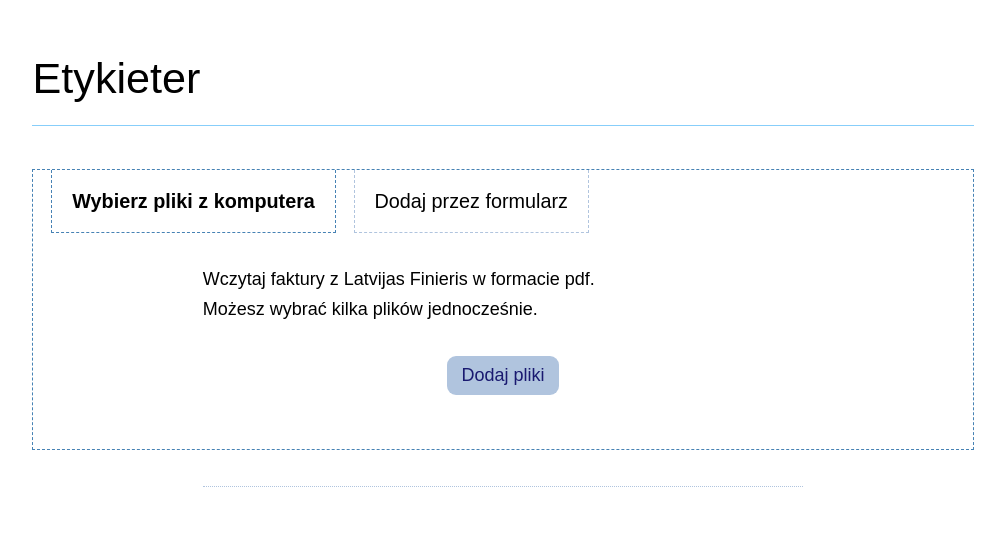
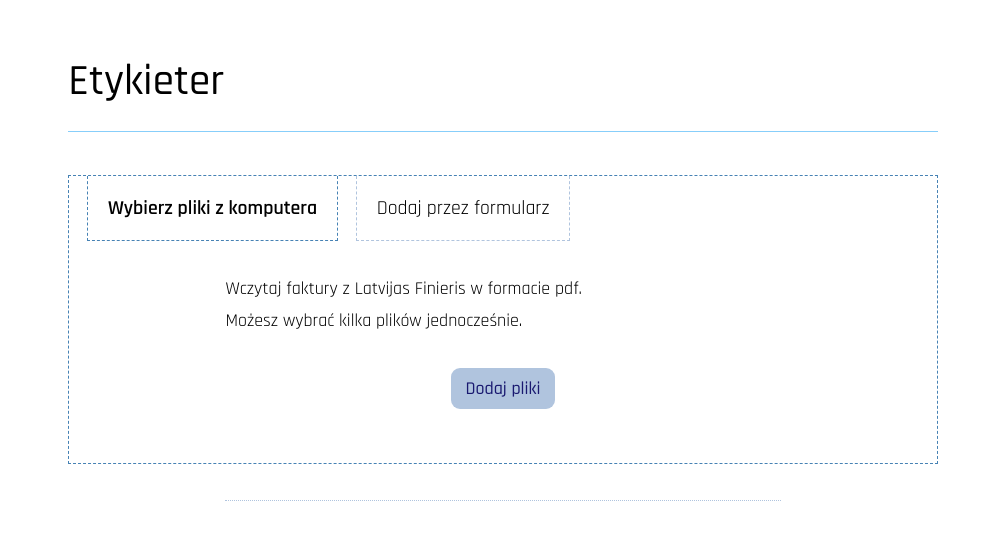
Before and after one commit to PawRys/LabelGenerator, a Vue app: page / in a window 1280 px wide. Shown: the top 540 px of the page, without its empty margins (137-1142 px from the left). Built offline with nearby package versions, Linux system fonts and the light colour scheme.

Commit message:
css tweak

```diff
--- a/src/assets/base.css
+++ b/src/assets/base.css
@@ -35,7 +35,7 @@ body {
 	/* font-family: 'Quicksand', sans-serif; */
 	/* font-family: 'Barlow', sans-serif; */
 	/* font-family: 'Barlow Condensed', sans-serif; */
-	font-family: 'Barlow Semi Condensed', sans-serif;
+	/* font-family: 'Barlow Semi Condensed', sans-serif; */
 }
 
 p {
--- a/src/components/Print.vue
+++ b/src/components/Print.vue
@@ -72,7 +72,7 @@ const labelsStore = useLabelsStore();
 .label__item-size {
 	grid-area: A;
 	font-size: var(--fs-normal);
-	/* font-weight: 600; */
+	font-weight: 600;
 }
 .label__long-desc {
 	grid-area: B;
@@ -95,6 +95,7 @@ const labelsStore = useLabelsStore();
 .label__pack-size {
 	grid-area: E;
 	font-size: var(--fs-small);
+	font-weight: 600;
 }
 .label__pack-size::after {
 	content: 'szt.';
```
